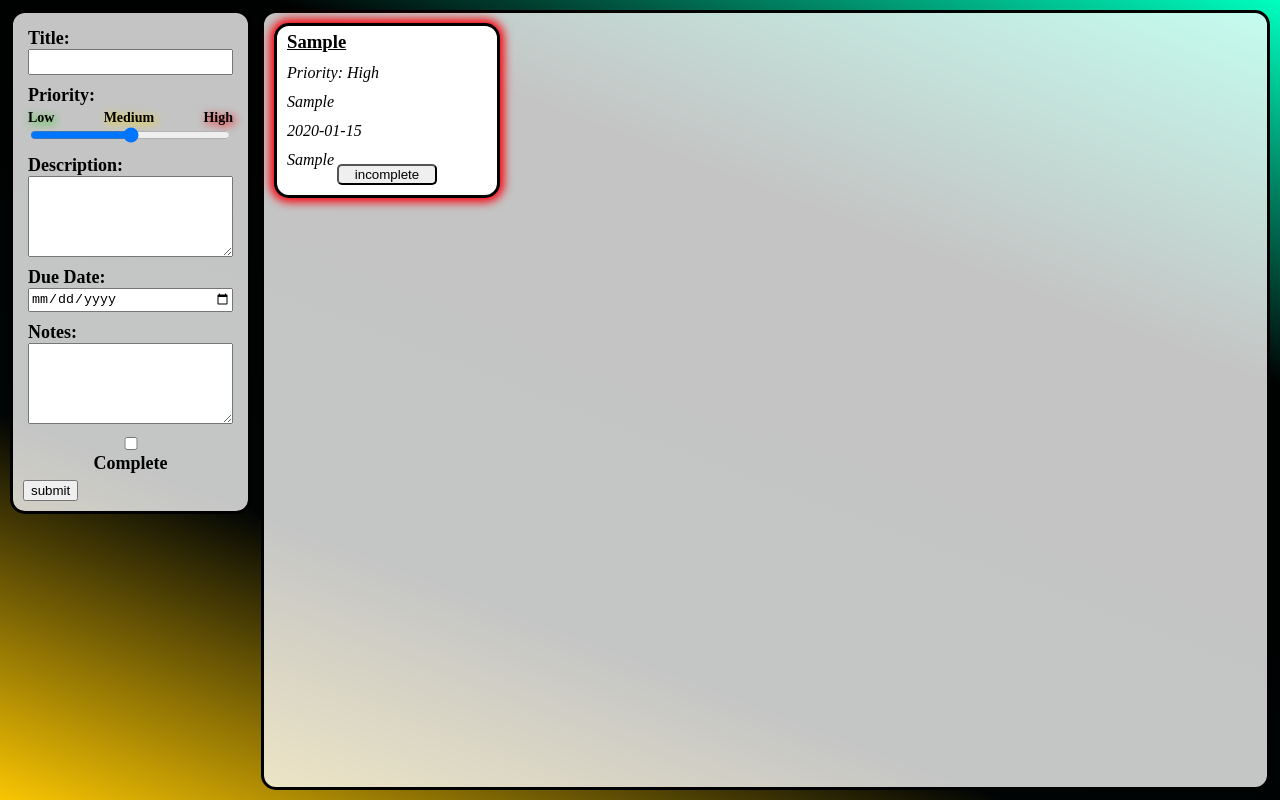
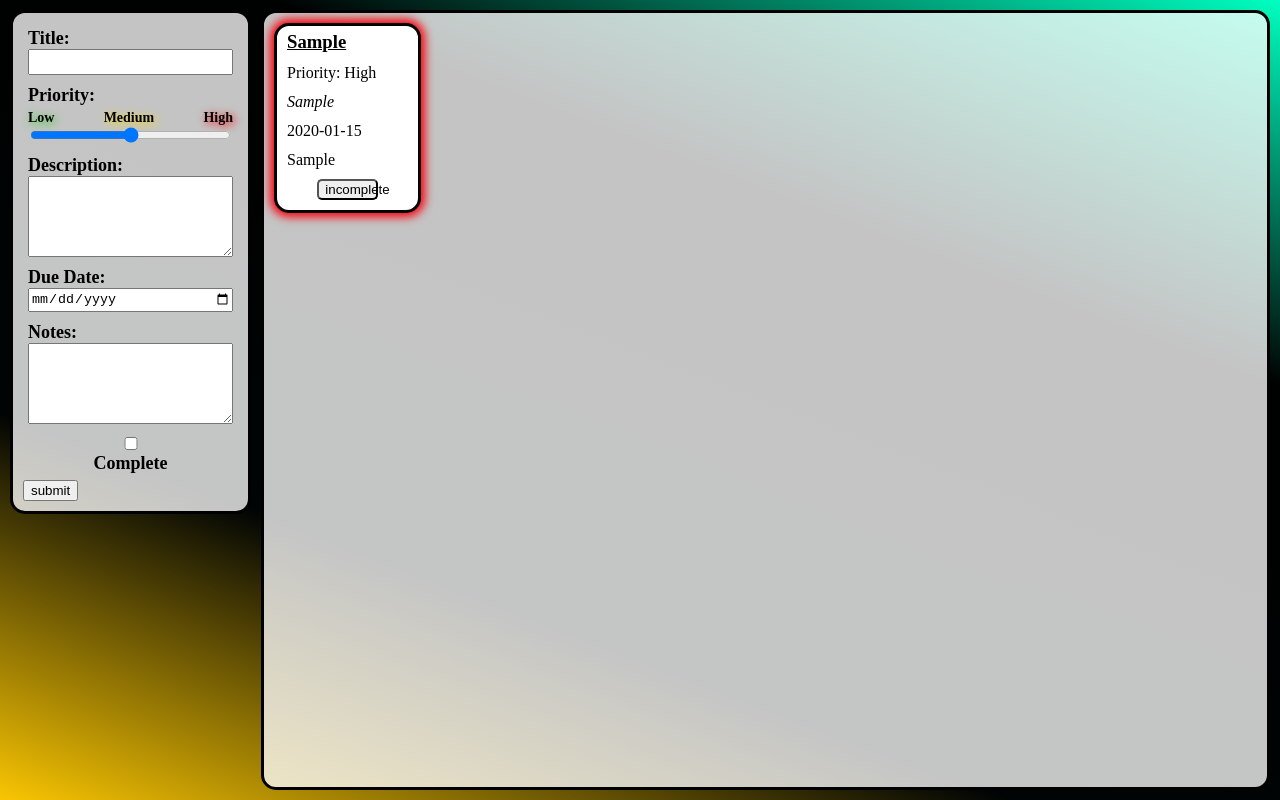
Before and after one commit to tylermoroz/To-Do-List, a website built with webpack: page dist/index.html in a window 1280 px wide. Both pictures are taken after typing "Sample", "Sample", "2020-01-15", "Sample" into the empty fields and a click on the button "submit". Built offline with nearby package versions, Linux system fonts and the light colour scheme.

Commit message:
Add scrollbar and overflow to todo-div. Only add italic style to todo description.

```diff
--- a/src/displayTodo.js
+++ b/src/displayTodo.js
@@ -44,6 +44,9 @@ const displayTodo = () => {
     notes.textContent = todoArray[i].notes;
     complete.textContent = todoArray[i].complete;
 
+    description.setAttribute("id", "description");
+    notes.setAttribute("id", "notes");
+
     todoColor(i, todoObject);
 
     complete.addEventListener("click", () => {
--- a/src/style.css
+++ b/src/style.css
@@ -104,6 +104,24 @@ form #todo-checklist {
   padding: 10px;
   gap: 20px;
   background: rgba(255, 255, 255, 0.767);
+  overflow-y: scroll;
+}
+
+#todo-div::-webkit-scrollbar {
+  width: 10px;
+}
+
+#todo-div::-webkit-scrollbar-track {
+  background: rgba(255, 255, 255);
+  border-radius: 0 20px 20px 0;
+  margin-top: 1px;
+  margin-bottom: 1px;
+}
+
+#todo-div::-webkit-scrollbar-thumb {
+  background-color: rgba(0, 0, 255, 0.664);
+  border-radius: 0 20px 20px 0;
+  border: 2px solid rgb(255, 255, 255);
 }
 
 .todo-object {
@@ -112,7 +130,7 @@ form #todo-checklist {
   display: flex;
   flex-direction: column;
   align-items: left;
-  width: 200px;
+  max-width: 200px;
   height: fit-content;
   padding: 10px;
   background-color: white;
@@ -126,11 +144,15 @@ form #todo-checklist {
 
 .todo-object p {
   margin-bottom: -5px;
-  font-style: italic;
 }
 
 .todo-object button {
   border-radius: 5px;
   width: 50%;
   align-self: center;
+  margin-top: 15px;
 }
+
+.todo-object #description {
+  font-style: italic;
+}
```
Also changed, not shown: dist/main.js.
